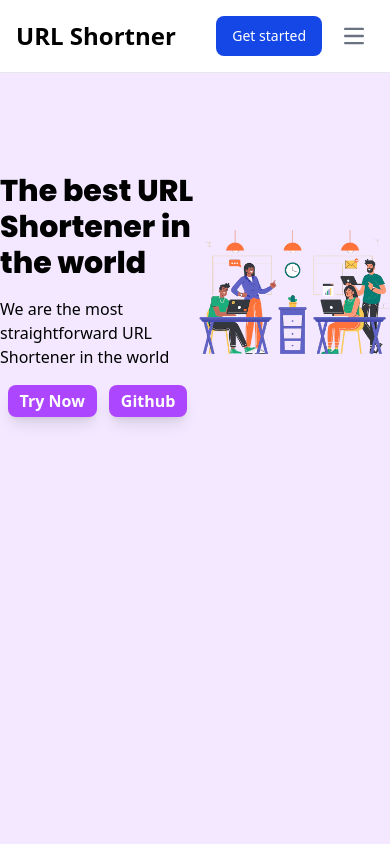
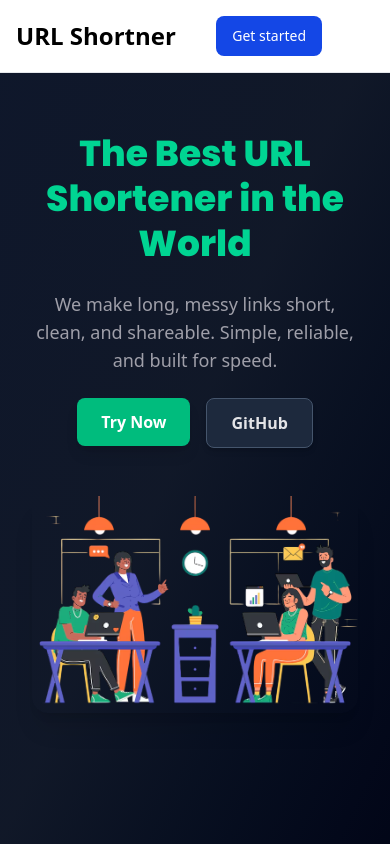
Before and after one commit to BitGladiator/URL-Shortner, a Next.js app: page / in a window 390 px wide. Built offline with nearby package versions, Linux system fonts and the light colour scheme.

Commit message:
Added contact page UI

```diff
--- a/app/about/page.js
+++ b/app/about/page.js
@@ -13,22 +13,22 @@ const Merriweather = localFont({
 
 const About = () => {
   return (
-    <div className="flex items-center justify-center min-h-screen bg-gradient-to-br from-slate-900 via-slate-950 to-slate-900 px-6">
+    <div className="flex items-center justify-center min-h-screen bg-gradient-to-br from-slate-900 via-gray-900 to-slate-950 px-6">
       <motion.div
-        initial={{ opacity: 0, y: 50 }}
+        initial={{ opacity: 0, y: 40 }}
         animate={{ opacity: 1, y: 0 }}
         transition={{ duration: 0.7, ease: "easeOut" }}
-        className="bg-slate-800/90 backdrop-blur-md border border-slate-700 shadow-2xl rounded-3xl p-10 max-w-3xl w-full"
+        className="bg-slate-800/90 backdrop-blur-md border border-slate-700 shadow-xl rounded-2xl p-10 max-w-3xl w-full"
       >
         {/* Heading */}
         <h1
-          className={`text-4xl font-bold text-yellow-400 ${Merriweather.className}`}
+          className={`text-4xl font-bold text-emerald-400 ${Merriweather.className}`}
         >
           About This Project
         </h1>
-        <p className="mt-4 text-slate-300 text-lg leading-relaxed">
+        <p className="mt-4 text-zinc-300 text-lg leading-relaxed">
           This project is a simple and efficient{" "}
-          <span className="font-semibold text-yellow-300">URL Shortener</span>{" "}
+          <span className="font-semibold text-emerald-300">URL Shortener</span>{" "}
           that takes long, unwieldy links and converts them into short,
           shareable URLs. It’s designed to make sharing links easier, improve
           readability, and provide a smooth user experience.
@@ -36,11 +36,11 @@ const About = () => {
 
         {/* Features */}
         <h2
-          className={`text-2xl font-semibold text-yellow-400 mt-8 ${Merriweather.className}`}
+          className={`text-2xl font-semibold text-emerald-400 mt-8 ${Merriweather.className}`}
         >
           Key Features
         </h2>
-        <ul className="mt-5 space-y-4 text-slate-200">
+        <ul className="mt-5 space-y-4 text-zinc-200">
           {[
             "Shorten Long URLs – Instantly generate compact links.",
             "Redirects – Short URLs automatically redirect to the original link.",
@@ -48,28 +48,28 @@ const About = () => {
             "Scalable – Built to handle multiple URL mappings efficiently.",
           ].map((feature, index) => (
             <li key={index} className="flex items-start gap-3">
-              <CheckCircle2 className="h-6 w-6 text-yellow-400 flex-shrink-0 mt-1" />
+              <CheckCircle2 className="h-6 w-6 text-emerald-400 flex-shrink-0 mt-1" />
               <span>{feature}</span>
             </li>
           ))}
         </ul>
 
         {/* Footer */}
-        <p className="mt-8 text-slate-400 leading-relaxed">
+        <p className="mt-8 text-zinc-400 leading-relaxed">
           This project demonstrates the core concepts of{" "}
-          <span className="text-slate-200 font-medium">
+          <span className="text-zinc-100 font-medium">
             backend development
           </span>
           ,{" "}
-          <span className="text-slate-200 font-medium">
+          <span className="text-zinc-100 font-medium">
             database management
           </span>
           , and{" "}
-          <span className="text-slate-200 font-medium">clean API design</span>,
+          <span className="text-zinc-100 font-medium">clean API design</span>,
           while providing a practical tool that mirrors the functionality of
           popular services like{" "}
-          <span className="text-yellow-300 font-semibold">Bitly</span> or{" "}
-          <span className="text-yellow-300 font-semibold">TinyURL</span>.
+          <span className="text-emerald-300 font-semibold">Bitly</span> or{" "}
+          <span className="text-emerald-300 font-semibold">TinyURL</span>.
         </p>
       </motion.div>
     </div>
--- /dev/null
+++ b/app/contact/page.js
@@ -0,0 +1,64 @@
+"use client";
+
+import React from "react";
+import { motion } from "framer-motion";
+
+const Contact = () => {
+  return (
+    <div className="flex items-center justify-center min-h-screen bg-gradient-to-br from-slate-900 via-gray-900 to-slate-950 px-6 py-20">
+      <motion.div
+        initial={{ opacity: 0, y: 40 }}
+        animate={{ opacity: 1, y: 0 }}
+        transition={{ duration: 0.7, ease: "easeOut" }}
+        className="bg-slate-800/90 backdrop-blur-md border border-slate-700 shadow-xl rounded-2xl p-10 max-w-2xl w-full"
+      >
+        {/* Heading */}
+        <h1 className="text-4xl font-bold text-emerald-400 text-center">
+          Contact Us
+        </h1>
+        <p className="mt-3 text-zinc-400 text-center">
+          Have questions or feedback? Reach out and we’ll get back to you.
+        </p>
+
+        {/* Contact Form */}
+        <form className="mt-8 space-y-6">
+          <div>
+            <label className="block text-zinc-300 mb-2">Name</label>
+            <input
+              type="text"
+              placeholder="Your name"
+              className="w-full rounded-lg bg-slate-900 border border-slate-700 text-zinc-200 p-3 focus:outline-none focus:ring-2 focus:ring-emerald-400"
+            />
+          </div>
+
+          <div>
+            <label className="block text-zinc-300 mb-2">Email</label>
+            <input
+              type="email"
+              placeholder="you@example.com"
+              className="w-full rounded-lg bg-slate-900 border border-slate-700 text-zinc-200 p-3 focus:outline-none focus:ring-2 focus:ring-emerald-400"
+            />
+          </div>
+
+          <div>
+            <label className="block text-zinc-300 mb-2">Message</label>
+            <textarea
+              rows="5"
+              placeholder="Write your message..."
+              className="w-full rounded-lg bg-slate-900 border border-slate-700 text-zinc-200 p-3 focus:outline-none focus:ring-2 focus:ring-emerald-400"
+            ></textarea>
+          </div>
+
+          <button
+            type="submit"
+            className="w-full bg-emerald-500 hover:bg-emerald-600 text-white font-semibold py-3 rounded-lg transition"
+          >
+            Send Message
+          </button>
+        </form>
+      </motion.div>
+    </div>
+  );
+};
+
+export default Contact;
--- a/app/page.js
+++ b/app/page.js
@@ -1,6 +1,9 @@
+"use client"
 import Image from "next/image";
 import localfont from "next/font/local";
 import Link from "next/link";
+import { motion } from "framer-motion";
+
 const poppins = localfont({
   src: "./fonts/Poppins-ExtraBold.ttf",
   variable: "--font-poppins",
@@ -9,39 +12,54 @@ const poppins = localfont({
 
 export default function Home() {
   return (
-    <main className="bg-purple-100 h-[100vh]">
-      <section className="grid grid-cols-2 h-[70vh]">
-        <div className=" flex flex-col gap-4 items-center justify-center">
-          <p className={`text-3xl font-bold ${poppins.className}`}>
-            The best URL Shortener in the world
+    <main className="bg-gradient-to-br from-slate-900 via-gray-900 to-slate-950 min-h-screen flex items-center justify-center px-8">
+      <section className="grid grid-cols-1 lg:grid-cols-2 gap-12 max-w-6xl w-full items-center">
+
+        <motion.div
+          initial={{ opacity: 0, x: -40 }}
+          animate={{ opacity: 1, x: 0 }}
+          transition={{ duration: 0.8, ease: "easeOut" }}
+          className="flex flex-col gap-6 text-center lg:text-left"
+        >
+          <h1
+            className={`text-4xl md:text-5xl font-bold text-emerald-400 leading-tight ${poppins.className}`}
+          >
+            The Best URL Shortener in the World
+          </h1>
+          <p className="text-zinc-400 text-lg max-w-md mx-auto lg:mx-0">
+            We make long, messy links short, clean, and shareable. Simple,
+            reliable, and built for speed.
           </p>
-          <p> We are the most straightforward URL Shortener in the world</p>
 
-          <div className="flex gap-3 ">
-            <Link href="/generate">
-              <button className="bg-purple-500 shadow-lg p-3 rounded-lg py-1 font-bold text-white">
+          <div className="flex gap-4 justify-center lg:justify-start">
+            <Link href="/shorten">
+              <button className="bg-emerald-500 hover:bg-emerald-600 shadow-lg px-6 py-3 rounded-lg font-semibold text-white transition">
                 Try Now
               </button>
             </Link>
             <Link href="/github">
-
-                <button className="bg-purple-500 shadow-lg p-3 rounded-lg py-1 font-bold text-white">
-                  Github
-                </button>
-
+              <button className="bg-slate-800 hover:bg-slate-700 border border-slate-600 shadow-md px-6 py-3 rounded-lg font-semibold text-zinc-200 transition">
+                GitHub
+              </button>
             </Link>
           </div>
+        </motion.div>
 
-        </div>
-        <div className=" flex justify-start relative">
+
+        <motion.div
+          initial={{ opacity: 0, x: 40 }}
+          animate={{ opacity: 1, x: 0 }}
+          transition={{ duration: 0.8, ease: "easeOut" }}
+          className="flex justify-center lg:justify-end"
+        >
           <Image
-            src={"/vector.jpg"}
-            width={700}
-            height={100}
-            className="object-contain"
-            alt="An Image of a vector"
+            src="/vector.jpg"
+            width={600}
+            height={500}
+            className="object-contain rounded-2xl shadow-xl"
+            alt="Illustration of URL shortening"
           />
-        </div>
+        </motion.div>
       </section>
     </main>
   );
--- a/components/Navbar.js
+++ b/components/Navbar.js
@@ -12,7 +12,6 @@ const Navbar = () => {
         </a>
         <div className="flex md:order-2 space-x-3 md:space-x-0 rtl:space-x-reverse">
           <button
-
             type="button"
             className="text-white bg-blue-700 hover:bg-blue-800 focus:ring-4 focus:outline-none focus:ring-blue-300 font-medium rounded-lg text-sm px-4 py-2 text-center dark:bg-blue-600 dark:hover:bg-blue-700 dark:focus:ring-blue-800"
           >
@@ -35,10 +34,8 @@ const Navbar = () => {
             >
               <path
                 stroke="currentColor"
-              stroke-linecap="round"
-              stroke-linejoin="round"
-              stroke-width="2"
-              d="M1 1h15M1 7h15M1 13h15"
+                strokeLinecap="round"
+                strokeLinejoin="round"
               />
             </svg>
           </button>
--- a/package.json
+++ b/package.json
@@ -11,7 +11,7 @@
   "dependencies": {
     "class-variance-authority": "^0.7.1",
     "clsx": "^2.1.1",
-    "framer-motion": "^12.23.12",
+    "framer-motion": "^12.23.13",
     "lucide-react": "^0.544.0",
     "mongodb": "^6.19.0",
     "next": "15.5.3",
```
Also changed, not shown: app/services/page.js (added, +77 -0 lines), app/shorten/page.js (+40 -16 lines), 1 other file (tests, documents, lock files or other folders). Lines whose indentation alone changed are shown as unchanged.
